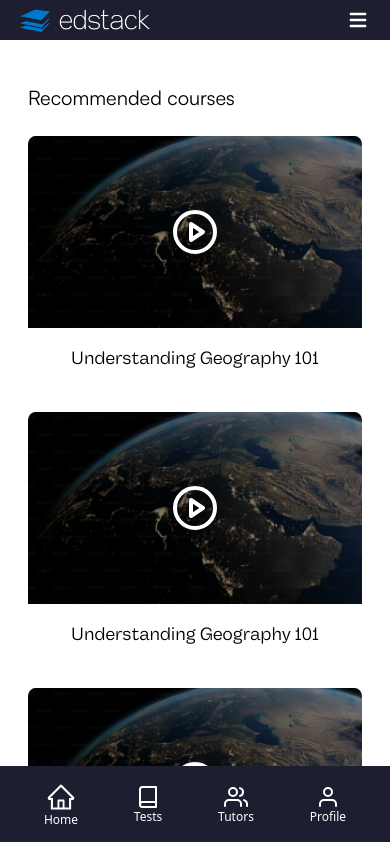
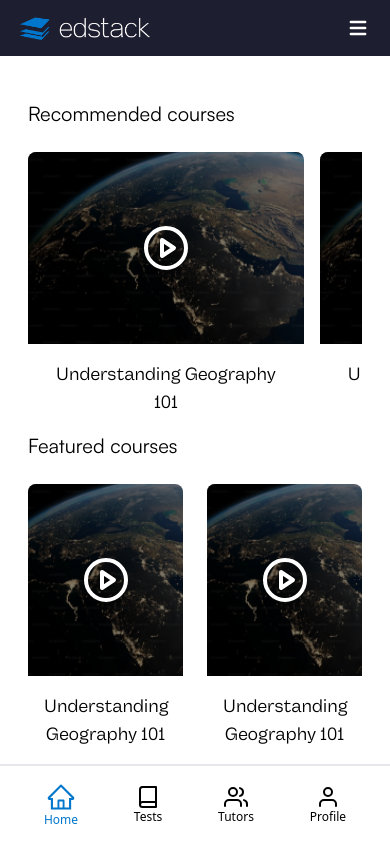
Before and after one commit to Edstack-Digital/edstack-mvp-one, a React (Vite) app: page / in a window 390 px wide. Shown: the top 842 px of the page. Built offline with nearby package versions, Linux system fonts and the light colour scheme.

Commit message:
Mobile Responsiveness

```diff
--- a/package.json
+++ b/package.json
@@ -15,7 +15,8 @@
     "react-dom": "^18.3.1",
     "react-icons": "^5.4.0",
     "react-player": "^2.16.0",
-    "react-router-dom": "^6.28.0"
+    "react-router-dom": "^6.28.0",
+    "swiper": "^11.1.15"
   },
   "devDependencies": {
     "@eslint/js": "^9.13.0",
--- a/src/components/common/Header.jsx
+++ b/src/components/common/Header.jsx
@@ -37,7 +37,7 @@ function Header() {
   // }
 
   return (
-    <nav className="flex items-center justify-between bg-[#1D1E2F] px-5 py-2 font-[Satoshi] text-white lg:px-16">
+    <nav className="flex items-center justify-between bg-[#1D1E2F] px-5 py-4 lg:py-2 font-[Satoshi] text-white lg:px-16">
       <div className="flex items-center space-x-2">
         <Link to="/">
           <img src="/logo.png" alt="edstack logo" className="h-6 sm:h-6" />
--- a/src/components/common/Lower.jsx
+++ b/src/components/common/Lower.jsx
@@ -1,81 +1,19 @@
-// import { SlSocialInstagram, SlSocialYoutube } from "react-icons/sl";
-// import { FaLinkedinIn } from "react-icons/fa";
-// import { SiTiktok } from "react-icons/si";
-// import { RiTwitterXFill } from "react-icons/ri";
-// import { Link } from "react-router-dom";
-
-// function Lower() {
-//   return (
-//     <footer className="flex items-center justify-between bg-[#1D1E2F] px-10 py-8 font-[Satoshi] text-white">
-//       <div className="flex items-center">
-//         <img src="/ed.png" alt="edstack logo" className="h-10 sm:h-10" />
-//         <div className="flex-col">
-//           <div>EdStack Digital Ltd.</div>
-//           <div>Empowering students</div>
-//         </div>
-//       </div>
-
-//       <div className="flex-col">
-//         <div className="flex justify-center space-x-4">
-
-//         <Link to='https://www.youtube.com/@edstackhq' target="_blank">
-//           <SlSocialYoutube />
-//           </Link>
-
-//           <Link to='https://linkedin.com/company/edstackhq' target="_blank">
-//           <FaLinkedinIn />
-//           </Link>
-
-//           <Link to='https://instagram.com/edstackhq' target="_blank">
-//           <SlSocialInstagram />
-//           </Link>
-
-//           <Link to='https://tiktok.com/@edstackhq' target="_blank">
-//           <SiTiktok />
-//           </Link>
-
-//           <Link to='https://x.com/edstackhq' target="_blank">
-//           <RiTwitterXFill />
-//           </Link>
-//         </div>
-
-
-//         <div className="text-center">Data, Privacy & Protection Terms</div>
-//       </div>
-
-
-//       <div className="flex-col text-right">
-//       <Link to="https://chat.whatsapp.com/BUwJaMkbSzl9lHlidEgiq1" target="_blank">
-//         <div className="underline">Join Our Community!</div>
-//         </Link>
-
-//         <Link to='https://edstackhq.substack.com/'>
-
-//         <div className="underline">Subscribe to our Newsletter</div>
-//         </Link>
-//       </div>
-//     </footer>
-//   );
-// }
-
-// export default Lower;
-
-
-
-
 import { SlSocialInstagram, SlSocialYoutube } from "react-icons/sl";
 import { FaLinkedinIn } from "react-icons/fa";
 import { SiTiktok } from "react-icons/si";
 import { RiTwitterXFill } from "react-icons/ri";
-import { Link } from "react-router-dom";
-import {  FiBook, FiUser, FiUsers } from "react-icons/fi";  // Import icons for footer nav
+import { Link, useLocation } from "react-router-dom";
+import { FiBook, FiUser, FiUsers } from "react-icons/fi";
 import { AiOutlineHome } from "react-icons/ai";
 
 function Lower() {
+  const location = useLocation();
+
+  const isActive = (path) => location.pathname === path;
+
   return (
-    <footer className=" text-white">
-      {/* Left Section */}
-      <div className="lg:flex hidden items-center justify-between bg-[#1D1E2F] px-10 py-8 font-[Satoshi] text-white">
+    <footer className="text-white">
+      <div className="hidden items-center justify-between bg-[#1D1E2F] px-10 py-8 font-[Satoshi] text-white lg:flex">
         <div className="flex items-center">
           <img src="/ed.png" alt="edstack logo" className="h-10 sm:h-10" />
           <div className="flex-col">
@@ -84,56 +22,97 @@ function Lower() {
           </div>
         </div>
 
-      {/* Middle Section: Social Media Links */}
         <div className="flex-col">
           <div className="flex justify-center space-x-4">
-          <Link to='https://www.youtube.com/@edstackhq' target="_blank">
+            <Link to="https://www.youtube.com/@edstackhq" target="_blank">
               <SlSocialYoutube />
             </Link>
-          <Link to='https://linkedin.com/company/edstackhq' target="_blank">
+            <Link to="https://linkedin.com/company/edstackhq" target="_blank">
               <FaLinkedinIn />
             </Link>
-          <Link to='https://instagram.com/edstackhq' target="_blank">
+            <Link to="https://instagram.com/edstackhq" target="_blank">
               <SlSocialInstagram />
             </Link>
-          <Link to='https://tiktok.com/@edstackhq' target="_blank">
+            <Link to="https://tiktok.com/@edstackhq" target="_blank">
               <SiTiktok />
             </Link>
-          <Link to='https://x.com/edstackhq' target="_blank">
+            <Link to="https://x.com/edstackhq" target="_blank">
               <RiTwitterXFill />
             </Link>
           </div>
           <div className="text-center">Data, Privacy & Protection Terms</div>
         </div>
 
-      {/* Right Section: Community and Newsletter Links */}
         <div className="flex-col text-right">
-        <Link to="https://chat.whatsapp.com/BUwJaMkbSzl9lHlidEgiq1" target="_blank">
+          <Link
+            to="https://chat.whatsapp.com/BUwJaMkbSzl9lHlidEgiq1"
+            target="_blank"
+          >
             <div className="underline">Join Our Community!</div>
           </Link>
-        <Link to='https://edstackhq.substack.com/'>
+          <Link to="https://edstackhq.substack.com/">
             <div className="underline">Subscribe to our Newsletter</div>
           </Link>
         </div>
       </div>
 
-      {/* Mobile Footer Navigation with Icons and Labels */}
-      <div className="lg:hidden flex justify-around items-center bg-[#1D1E2F] p-4 fixed bottom-0 w-full">
+      {/* Mobile Footer Navigation  */}
+      <div className="fixed bottom-0 flex w-full items-center justify-around border-t-2  bg-white p-4 dark:bg-[#1D1E2F] lg:hidden">
         <Link to="/" className="flex flex-col items-center">
-          <AiOutlineHome className="text-3xl" />
-          <span className="text-xs">Home</span>
+          <AiOutlineHome
+            className={`text-3xl ${
+              isActive("/") ? "text-[#0077CC]" : "text-black dark:text-white"
+            }`}
+          />
+          <span
+            className={`text-xs ${
+              isActive("/") ? "text-[#0077CC]" : "text-black dark:text-white"
+            }`}
+          >
+            Home
+          </span>
         </Link>
         <Link to="/mock" className="flex flex-col items-center">
-          <FiBook className="text-2xl" />
-          <span className="text-xs">Tests</span>
+          <FiBook
+            className={`text-2xl ${
+              isActive("/mock") ? "text-[#0077CC]" : "text-black dark:text-white"
+            }`}
+          />
+          <span
+            className={`text-xs ${
+              isActive("/mock") ? "text-[#0077CC]" : "text-black dark:text-white"
+            }`}
+          >
+            Tests
+          </span>
         </Link>
         <Link to="/tutor" className="flex flex-col items-center">
-          <FiUsers className="text-2xl" />
-          <span className="text-xs">Tutors</span>
+          <FiUsers
+            className={`text-2xl ${
+              isActive("/tutor") ? "text-[#0077CC]" : "text-black dark:text-white"
+            }`}
+          />
+          <span
+            className={`text-xs ${
+              isActive("/tutor") ? "text-[#0077CC]" : "text-black dark:text-white"
+            }`}
+          >
+            Tutors
+          </span>
         </Link>
         <Link to="/profile" className="flex flex-col items-center">
-          <FiUser className="text-2xl" />
-          <span className="text-xs">Profile</span>
+          <FiUser
+            className={`text-2xl ${
+              isActive("/profile") ? "text-[#0077CC]" : "text-black dark:text-white"
+            }`}
+          />
+          <span
+            className={`text-xs ${
+              isActive("/profile") ? "text-[#0077CC]" : "text-black dark:text-white"
+            }`}
+          >
+            Profile
+          </span>
         </Link>
       </div>
     </footer>
--- a/src/pages/Home.jsx
+++ b/src/pages/Home.jsx
@@ -1,17 +1,18 @@
 import Header from "../components/common/Header";
-import { FiPlayCircle, FiX } from "react-icons/fi";
+import { FiPlayCircle } from "react-icons/fi";
 import { useNavigate } from "react-router-dom";
 import Lower from "../components/common/Lower";
-import { useState } from "react";
+import { Swiper, SwiperSlide } from "swiper/react";
+import "swiper/swiper-bundle.css";
 
 function Home() {
   const navigate = useNavigate();
-  const [showAd, setShowAd] = useState(true);
 
   const courses = [
     { id: 1, title: "Understanding Geography 101", image: "/thumbnail.png" },
     { id: 2, title: "Understanding Geography 101", image: "/thumbnail.png" },
     { id: 3, title: "Understanding Geography 101", image: "/thumbnail.png" },
+    { id: 4, title: "Understanding Geography 101", image: "/thumbnail.png" },
   ];
 
   const handleCourseClick = (id) => {
@@ -21,11 +22,40 @@ function Home() {
   return (
     <>
       <Header />
-      <div className="mt-11 mb-11 grid grid-cols-2 text-black dark:text-white bg-white dark:bg-black gap-10 px-7 font-[Satoshi] lg:grid-cols-4 lg:px-16">
-        {/* Left Section - Courses */}
-        <div className="col-span-3">
+      <div className="mt-11 mb-32 lg:mb-11 text-black dark:text-white bg-white dark:bg-black gap-10 px-7 font-[Satoshi] lg:px-16">
+        <div className="col-span-4">
           <h1 className="mb-6 text-xl">Recommended courses</h1>
-          <div className="grid grid-cols-1 gap-6 sm:grid-cols-2 lg:grid-cols-3">
+
+          <div className="block lg:hidden">
+            <Swiper spaceBetween={16} slidesPerView={1.2} grabCursor={true}>
+              {courses.map((course) => (
+                <SwiperSlide key={course.id}>
+                  <div className="overflow-hidden rounded-lg">
+                    <div
+                      className="relative cursor-pointer"
+                      onClick={() => handleCourseClick(course.id)}
+                    >
+                      <img
+                        src={course.image}
+                        alt={course.title}
+                        className="h-48 w-full object-cover"
+                      />
+                      <div className="absolute inset-0 flex items-center justify-center bg-black bg-opacity-50">
+                        <FiPlayCircle className="text-5xl text-white" />
+                      </div>
+                    </div>
+                    <div className="p-4">
+                      <h2 className="text-center text-lg font-[Vastago] ">
+                        {course.title}
+                      </h2>
+                    </div>
+                  </div>
+                </SwiperSlide>
+              ))}
+            </Swiper>
+          </div>
+
+          <div className="hidden lg:grid grid-cols-2 gap-6 sm:grid-cols-2 lg:grid-cols-4">
             {courses.map((course) => (
               <div key={course.id} className="overflow-hidden rounded-lg">
                 <div
@@ -51,9 +81,10 @@ function Home() {
           </div>
         </div>
 
-        <div className="col-span-3">
+
+        <div className="col-span-4">
           <h1 className="mb-6 text-xl">Featured courses</h1>
-          <div className="grid grid-cols-1 gap-6 sm:grid-cols-2 lg:grid-cols-3">
+          <div className="grid grid-cols-2 gap-6 lg:grid-cols-4">
             {courses.map((course) => (
               <div key={course.id} className="overflow-hidden rounded-lg">
                 <div
@@ -70,51 +101,7 @@ function Home() {
                   </div>
                 </div>
                 <div className="p-4">
-                  <h2 className="text-center text-lg font-[Vastago">
-                    {course.title}
-                  </h2>
-                </div>
-              </div>
-            ))}
-            {courses.map((course) => (
-              <div key={course.id} className="overflow-hidden rounded-lg">
-                <div
-                  className="relative cursor-pointer"
-                  onClick={() => handleCourseClick(course.id)}
-                >
-                  <img
-                    src={course.image}
-                    alt={course.title}
-                    className="h-48 w-full object-cover"
-                  />
-                  <div className="absolute inset-0 flex items-center justify-center bg-black bg-opacity-50">
-                    <FiPlayCircle className="text-5xl text-white" />
-                  </div>
-                </div>
-                <div className="p-4">
-                  <h2 className="text-center text-lg font-[Vastago">
-                    {course.title}
-                  </h2>
-                </div>
-              </div>
-            ))}
-            {courses.map((course) => (
-              <div key={course.id} className="overflow-hidden rounded-lg">
-                <div
-                  className="relative cursor-pointer"
-                  onClick={() => handleCourseClick(course.id)}
-                >
-                  <img
-                    src={course.image}
-                    alt={course.title}
-                    className="h-48 w-full object-cover"
-                  />
-                  <div className="absolute inset-0 flex items-center justify-center bg-black bg-opacity-50">
-                    <FiPlayCircle className="text-5xl text-white" />
-                  </div>
-                </div>
-                <div className="p-4">
-                  <h2 className="text-center text-lg font-[Vastago">
+                  <h2 className="text-center text-lg font-[Vastago]">
                     {course.title}
                   </h2>
                 </div>
@@ -122,31 +109,6 @@ function Home() {
             ))}
           </div>
         </div>
-
-
-
-        {/* Right Section - Ads */}
-        {showAd && (
-          <div className="hidden lg:block">
-            <div className="sticky top-20 p-4">
-              <button
-                onClick={() => setShowAd(false)}
-                className="absolute right-2  hover:text-gray-700"
-              >
-                <FiX className="text-2xl" />
-              </button>
-              <h2 className="mb-4 text-lg font-bold">AD</h2>
-              <p className="mb-11 mt-11 text-sm">
-                Take your learning to the next level with exclusive offers and
-                discounts. Visit our sponsors!
-              </p>
-              <img src="/glo.png" alt="Ad" className="w-full" />
-              <p className="mt-11 text-sm text-blue-400">
-                Glo 4G LTE Network - Experience High Speed 4G Mobile Internet
-              </p>
-            </div>
-          </div>
-        )}
       </div>
       <Lower />
     </>
@@ -155,87 +117,15 @@ function Home() {
 
 export default Home;
 
-
-
-
-
-// import Header from "../components/common/Header";
-// import { FiPlayCircle, FiX } from "react-icons/fi";
-// import { useNavigate } from "react-router-dom";
-// import Lower from "../components/common/Lower";
-// import { useState } from "react";
-
-// function Home() {
-//   const navigate = useNavigate();
-//   const [showAd, setShowAd] = useState(true);
-
-//   // Mocked course data with video URLs
-//   const courses = [
-//     {
-//       id: 1,
-//       title: "Understanding Geography 101",
-//       image: "/thumbnail.png",
-//       videoUrl: "https://www.youtube.com/watch?v=ICfx8PC4HLk",
-//     },
-//     {
-//       id: 2,
-//       title: "Advanced Geography 202",
-//       image: "/thumbnail2.png",
-//       videoUrl: "/videos/advanced-geography202.mp4",
-//     },
-//     {
-//       id: 3,
-//       title: "World Geography Essentials",
-//       image: "/thumbnail3.png",
-//       videoUrl: "/videos/world-geography-essentials.mp4",
-//     },
-//   ];
-
-//   // Navigate to the CoursePage with the selected course's data
-//   const handleCourseClick = (course) => {
-//     navigate(`/course/${course.id}`, { state: { course } });
-//   };
-
-//   return (
-//     <>
-//       <Header />
-//       <div className="mt-11 mb-11 grid grid-cols-1 bg-white gap-10 px-7 font-[Satoshi] lg:grid-cols-4 lg:px-16">
-//         {/* Left Section - Courses */}
-//         <div className="col-span-3">
-//           <h1 className="mb-6 text-xl">Recommended Courses</h1>
-//           <div className="grid grid-cols-1 gap-6 sm:grid-cols-2 lg:grid-cols-3">
-//             {courses.map((course) => (
-//               <div key={course.id} className="overflow-hidden rounded-lg">
-//                 <div
-//                   className="relative cursor-pointer"
-//                   onClick={() => handleCourseClick(course)}
-//                 >
-//                   <img
-//                     src={course.image}
-//                     alt={course.title}
-//                     className="h-48 w-full object-cover"
-//                   />
-//                   <div className="absolute inset-0 flex items-center justify-center bg-black bg-opacity-50">
-//                     <FiPlayCircle className="text-5xl text-white" />
-//                   </div>
-//                 </div>
-//                 <div className="p-4">
-//                   <h2 className="text-center text-lg font-[Vastago]">
-//                     {course.title}
-//                   </h2>
-//                 </div>
-//               </div>
-//             ))}
-//           </div>
-//         </div>
+// const [showAd, setShowAd] = useState(true);
 
 //         {/* Right Section - Ads */}
-//         {showAd && (
+//         {/* {showAd && (
 //           <div className="hidden lg:block">
 //             <div className="sticky top-20 p-4">
 //               <button
 //                 onClick={() => setShowAd(false)}
-//                 className="absolute right-2 hover:text-gray-700"
+//                 className="absolute right-2  hover:text-gray-700"
 //               >
 //                 <FiX className="text-2xl" />
 //               </button>
@@ -246,15 +136,8 @@ export default Home;
 //               </p>
 //               <img src="/glo.png" alt="Ad" className="w-full" />
 //               <p className="mt-11 text-sm text-blue-400">
-//                 Glo 4G LTE Network - Experience High-Speed 4G Mobile Internet
+//                 Glo 4G LTE Network - Experience High Speed 4G Mobile Internet
 //               </p>
 //             </div>
 //           </div>
-//         )}
-//       </div>
-//       <Lower />
-//     </>
-//   );
-// }
-
-// export default Home;
+//         )} */}
--- a/src/pages/Tutor.jsx
+++ b/src/pages/Tutor.jsx
@@ -119,7 +119,7 @@ function Tutor() {
   return (
     <>
       <Header />
-      <div className="mb-11 mt-11 px-5 dark:text-white font-[Satoshi] lg:px-16">
+      <div className="mb-32 lg:mb-11 mt-11 px-5 dark:text-white font-[Satoshi] lg:px-16">
         <div className="mb-6 text-2xl font-bold">Tutors</div>
 
         <div className="grid grid-cols-2 gap-3 lg:gap-8 lg:grid-cols-4">
```
Also changed, not shown: 1 other file (tests, documents, lock files or other folders). Lines whose indentation alone changed are shown as unchanged.
